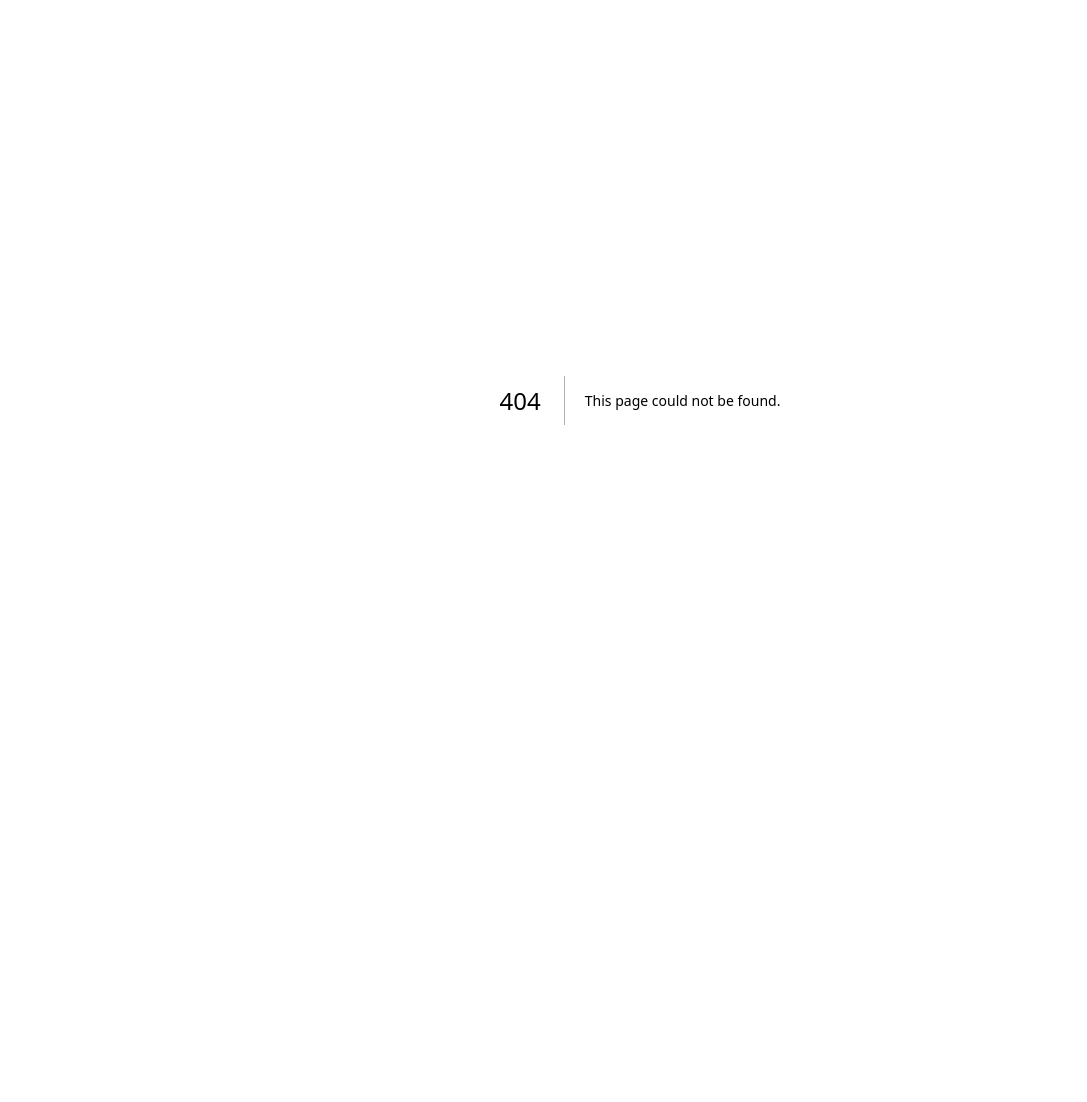
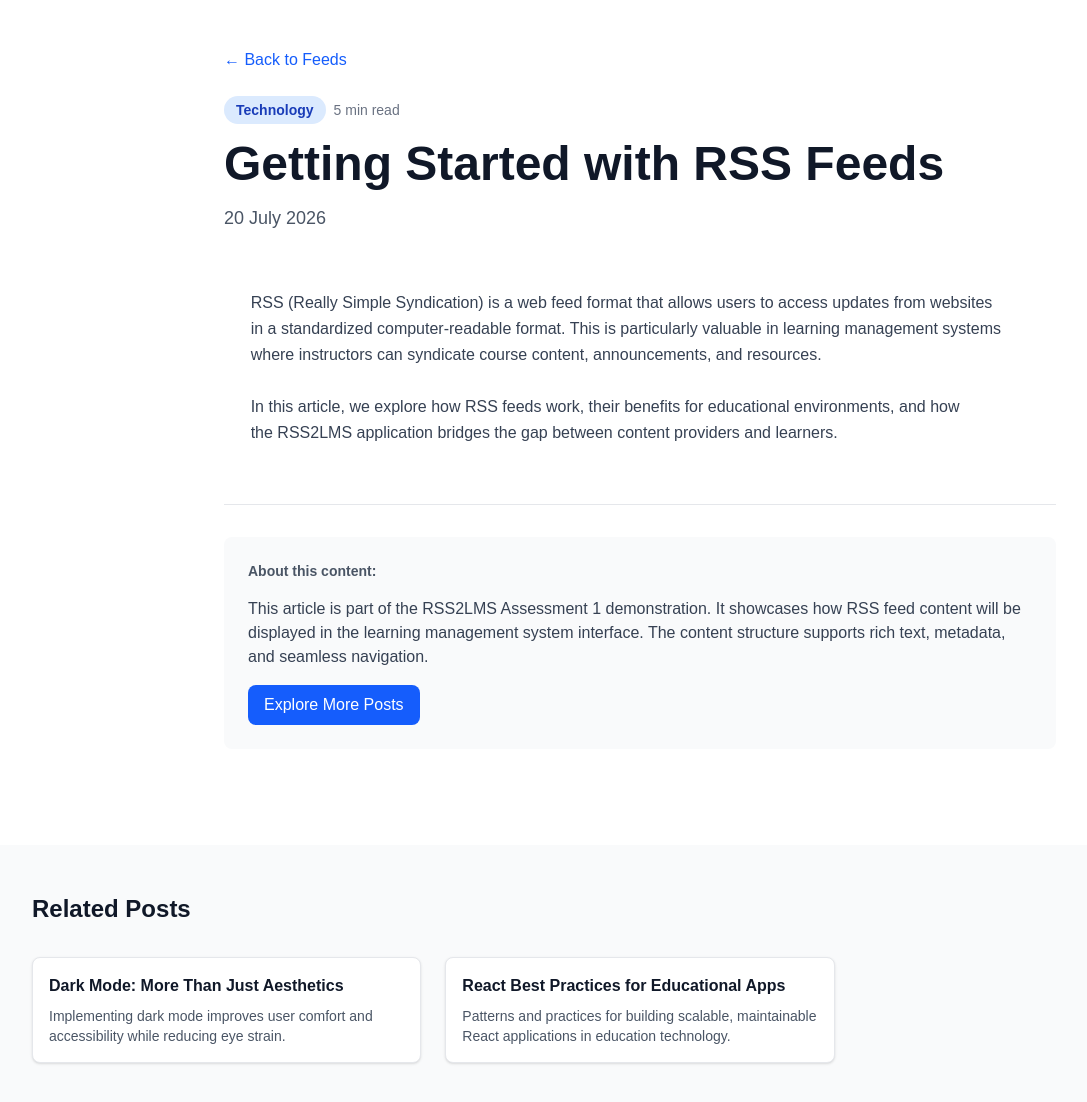
Before and after one commit to gesu001/rss2lms, a Next.js app: page /feeds/1 in a window 1280 px wide. Before the commit this address had no page. Shown: the top 1102 px of the page, without its empty margins (0-1087 px from the left). Before the commit the page ends 800 px from the top, so only its background shows below. Built offline with nearby package versions, Linux system fonts and the light colour scheme.

Commit message:
refactor: :recycle: adjust home page title

```diff
--- /dev/null
+++ b/app/feeds/[id]/page.tsx
@@ -0,0 +1,129 @@
+import { blogPosts } from '@/app/components/blogPosts';
+import Link from 'next/link';
+import { notFound } from 'next/navigation';
+
+interface PageParams {
+  params: Promise<{
+    id: string;
+  }>;
+}
+
+export function generateStaticParams() {
+  return blogPosts.map((post) => ({
+    id: post.id,
+  }));
+}
+
+export default async function PostPage({ params }: PageParams) {
+  const { id } = await params;
+  const post = blogPosts.find((p) => p.id === id);
+
+  if (!post) {
+    notFound();
+  }
+
+  const formattedDate = new Date(post.date).toLocaleDateString('en-AU', {
+    year: 'numeric',
+    month: 'long',
+    day: 'numeric',
+  });
+
+  return (
+    <div className="flex-1 w-full bg-white dark:bg-black">
+      {/* Article Header */}
+      <article className="max-w-4xl mx-auto px-4 sm:px-6 lg:px-8 py-12">
+        <header className="mb-8">
+          <Link
+            href="/feeds"
+            className="inline-block mb-6 text-blue-600 dark:text-blue-400 hover:text-blue-800
+              dark:hover:text-blue-300 font-medium transition-colors"
+          >
+            ← Back to Feeds
+          </Link>
+
+          <div className="flex flex-wrap gap-2 mb-4">
+            <span
+              className="inline-block px-3 py-1 text-sm font-semibold rounded-full
+                bg-blue-100 dark:bg-blue-900 text-blue-800 dark:text-blue-200"
+            >
+              {post.category}
+            </span>
+            <span className="text-sm text-gray-500 dark:text-gray-400 self-center">
+              {post.readTime} min read
+            </span>
+          </div>
+
+          <h1 className="text-4xl sm:text-5xl font-bold text-gray-900 dark:text-white mb-4">
+            {post.title}
+          </h1>
+
+          <time
+            dateTime={post.date}
+            className="text-gray-600 dark:text-gray-400 text-lg"
+          >
+            {formattedDate}
+          </time>
+        </header>
+
+        {/* Article Content */}
+        <div className="prose prose-sm sm:prose lg:prose-lg dark:prose-invert max-w-none mb-8">
+          <div className="text-gray-700 dark:text-gray-300 leading-relaxed whitespace-pre-wrap">
+            {post.content}
+          </div>
+        </div>
+
+        {/* Article Footer */}
+        <footer className="border-t border-gray-200 dark:border-slate-700 pt-8">
+          <div className="bg-gray-50 dark:bg-slate-800 rounded-lg p-6">
+            <p className="text-sm text-gray-600 dark:text-gray-400 mb-4">
+              <strong>About this content:</strong>
+            </p>
+            <p className="text-gray-700 dark:text-gray-300 mb-4">
+              This article is part of the RSS2LMS Assessment 1 demonstration. It showcases how RSS feed content
+              will be displayed in the learning management system interface. The content structure supports rich text,
+              metadata, and seamless navigation.
+            </p>
+            <Link
+              href="/feeds"
+              className="inline-block px-4 py-2 bg-blue-600 hover:bg-blue-700 dark:bg-blue-700
+                dark:hover:bg-blue-600 text-white font-medium rounded-lg transition-colors"
+            >
+              Explore More Posts
+            </Link>
+          </div>
+        </footer>
+      </article>
+
+      {/* Related Posts */}
+      <section className="bg-gray-50 dark:bg-slate-900 py-12 mt-12">
+        <div className="max-w-7xl mx-auto px-4 sm:px-6 lg:px-8">
+          <h2 className="text-2xl font-bold text-gray-900 dark:text-white mb-8">
+            Related Posts
+          </h2>
+          <div className="grid md:grid-cols-2 lg:grid-cols-3 gap-6">
+            {blogPosts
+              .filter((p) => p.id !== post.id && p.category === post.category)
+              .slice(0, 3)
+              .map((relatedPost) => (
+                <Link
+                  key={relatedPost.id}
+                  href={`/feeds/${relatedPost.id}`}
+                  className="bg-white dark:bg-slate-800 rounded-lg p-4 shadow hover:shadow-lg
+                    transition-shadow border border-gray-200 dark:border-slate-700
+                    hover:border-blue-400 dark:hover:border-blue-500"
+                >
+                  <h3 className="font-bold text-gray-900 dark:text-white mb-2 hover:text-blue-600
+                    dark:hover:text-blue-400 transition-colors">
+                    {relatedPost.title}
+                  </h3>
+                  <p className="text-sm text-gray-600 dark:text-gray-400 line-clamp-2">
+                    {relatedPost.summary}
+                  </p>
+                </Link>
+              ))}
+          </div>
+        </div>
+      </section>
+    </div>
+  );
+}
```
